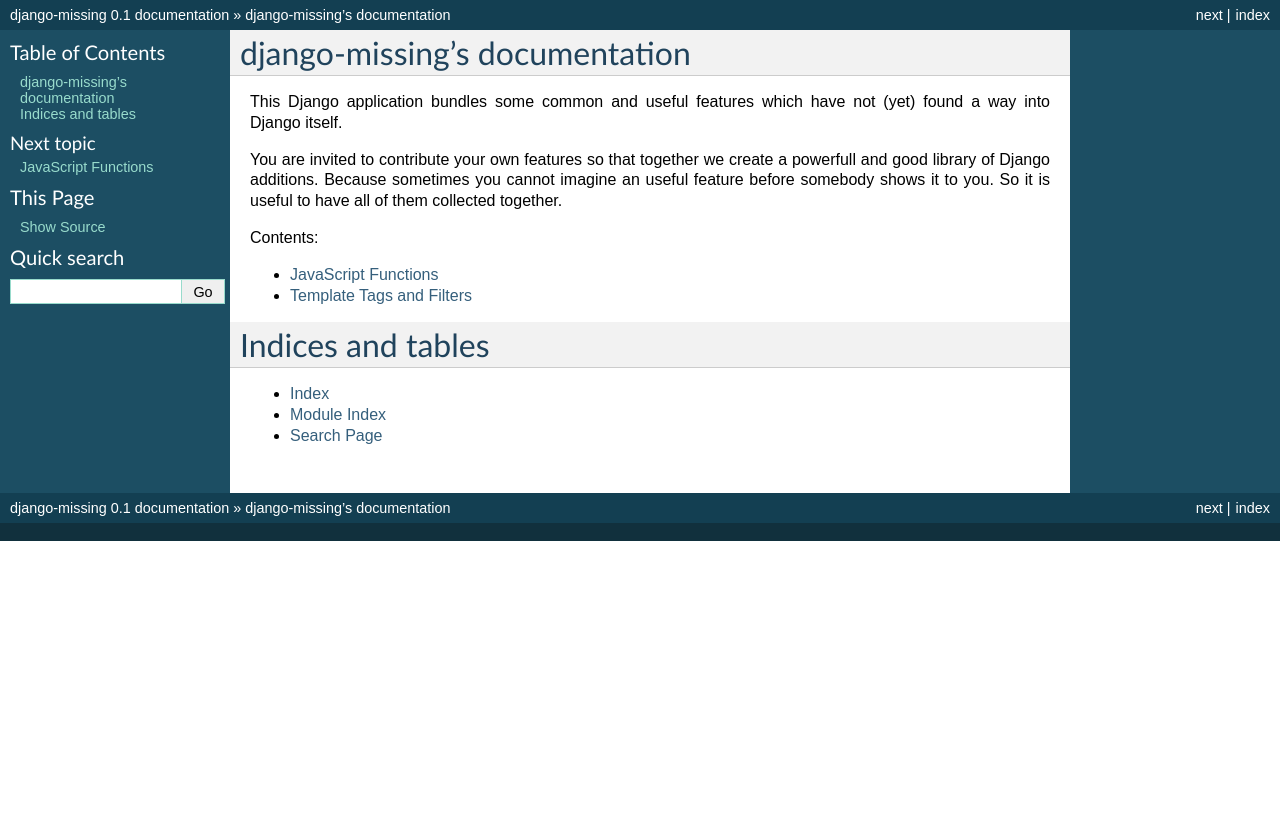
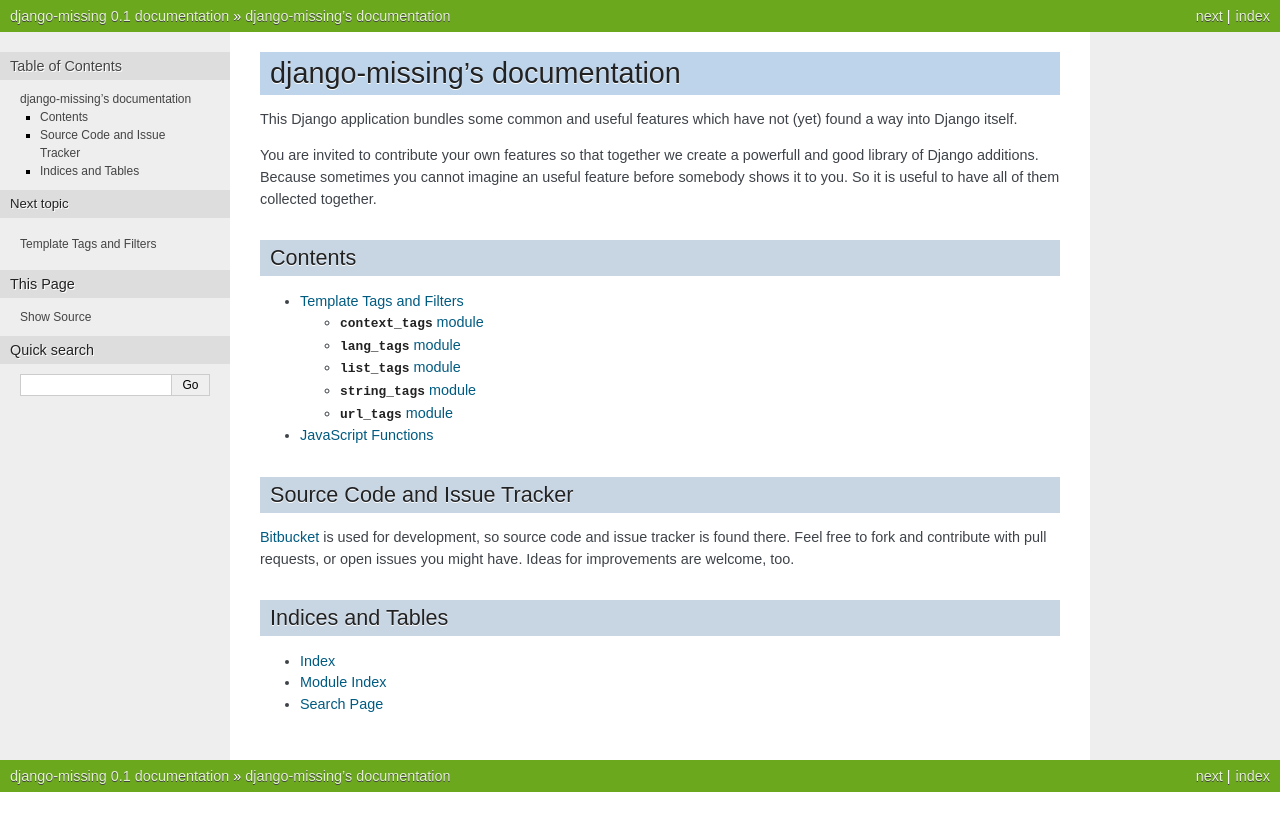
Before and after one commit to wlanslovenija/django-missing, a Sphinx documentation site: the page built from docs/index.rst, in a window 1280 px wide. Shown: the top 831 px of the page. Built offline with Sphinx 7.4.7, drawn with Linux system fonts in a browser that asks for light colours.

Commit message:
Documentation improvements.

```diff
--- a/docs/conf.py
+++ b/docs/conf.py
@@ -92,7 +92,7 @@
 
 # The theme to use for HTML and HTML Help pages.  See the documentation for
 # a list of builtin themes.
-html_theme = 'default'
+html_theme = 'nature'
 
 # Theme options are theme-specific and customize the look and feel of a theme
 # further.  For a list of options available for each theme, see the
--- a/docs/index.rst
+++ b/docs/index.rst
@@ -5,16 +5,24 @@
 
 You are invited to contribute your own features so that together we create a powerfull and good library of Django additions. Because sometimes you cannot imagine an useful feature before somebody shows it to you. So it is useful to have all of them collected together.
 
-Contents:
+Contents
+--------
 
 .. toctree::
    :maxdepth: 2
 
+   templatetags
    javascript
-   templatetags
 
-Indices and tables
-==================
+Source Code and Issue Tracker
+-----------------------------
+
+`Bitbucket`_ is used for development, so source code and issue tracker is found there. Feel free to fork and contribute with pull requests, or open issues you might have. Ideas for improvements are welcome, too.
+
+.. _Bitbucket: https://bitbucket.org/mitar/django-missing
+
+Indices and Tables
+------------------
 
 * :ref:`genindex`
 * :ref:`modindex`
--- a/docs/templatetags.rst
+++ b/docs/templatetags.rst
@@ -1,17 +1,42 @@
 Template Tags and Filters
 =========================
+
+``context_tags`` module
+-----------------------
+
+Use ``{% load context_tags %}`` in your template to load this module.
 
 .. automodule:: missing.templatetags.context_tags
     :members:
 
+``lang_tags`` module
+--------------------
+
+Use ``{% load lang_tags %}`` in your template to load this module.
+
 .. automodule:: missing.templatetags.lang_tags
     :members:
+
+``list_tags`` module
+--------------------
+
+Use ``{% load list_tags %}`` in your template to load this module.
 
 .. automodule:: missing.templatetags.list_tags
     :members:
 
+``string_tags`` module
+----------------------
+
+Use ``{% load string_tags %}`` in your template to load this module.
+
 .. automodule:: missing.templatetags.string_tags
     :members:
 
+``url_tags`` module
+-------------------
+
+Use ``{% load url_tags %}`` in your template to load this module.
+
 .. automodule:: missing.templatetags.url_tags
     :members:
```
Also changed, not shown: 1 other file.
